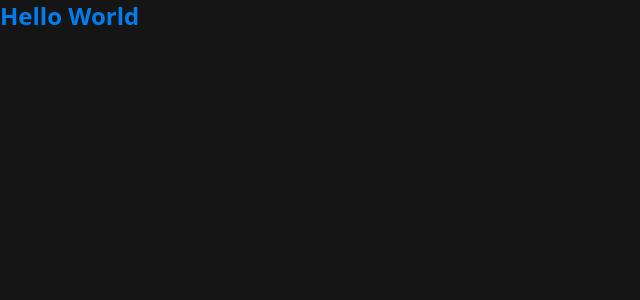
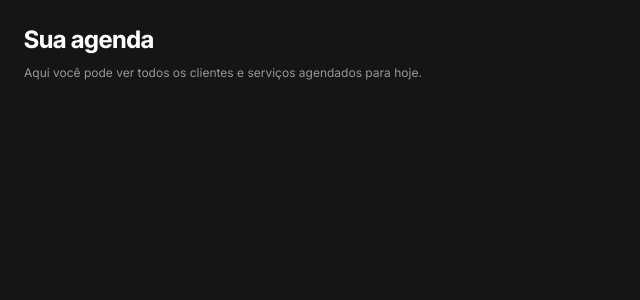
Before and after one commit to SergioMonteRi/next-pet-shop, a Next.js app: page / in a window 1280 px wide. Shown: the top 300 px of the page, without its empty margins (0-640 px from the left). Built offline with nearby package versions, Linux system fonts and the light colour scheme.

Commit message:
refactor: update layout and page content for Mundo Pet application

```diff
--- a/src/app/layout.tsx
+++ b/src/app/layout.tsx
@@ -1,21 +1,23 @@
 import '@/styles/globals.css'
 
 import type { Metadata } from 'next'
-import { Geist, Geist_Mono } from 'next/font/google'
+import { Inter, Inter_Tight } from 'next/font/google'
 
-const geistSans = Geist({
-  variable: '--font-geist-sans',
+const inter = Inter({
+  variable: '--font-inter',
   subsets: ['latin'],
+  weight: ['400', '500', '700'],
 })
 
-const geistMono = Geist_Mono({
-  variable: '--font-geist-mono',
+const interTight = Inter_Tight({
+  variable: '--font-inter-tight',
   subsets: ['latin'],
+  weight: ['700'],
 })
 
 export const metadata: Metadata = {
-  title: 'Create Next App',
-  description: 'Generated by create next app',
+  title: 'Mundo Pet',
+  description: 'Gerenciar agendamentos do seu pet nunca foi tão fácil',
 }
 
 export default function RootLayout({
@@ -24,10 +26,8 @@
   children: React.ReactNode
 }>) {
   return (
-    <html lang="en">
-      <body
-        className={`${geistSans.variable} ${geistMono.variable} antialiased`}
-      >
+    <html lang="pt-BR">
+      <body className={`${inter.variable} ${interTight.variable} antialiased`}>
         {children}
       </body>
     </html>
--- a/src/app/page.tsx
+++ b/src/app/page.tsx
@@ -1,7 +1,14 @@
 export default function Home() {
   return (
-    <div>
-      <h1 className="text-accent-blue">Hello World</h1>
+    <div className="bg-background-primary p-6">
+      <div className="flex items-center justify-between mb-8">
+        <div className="flex flex-col gap-2">
+          <h1 className="text-title-size text-content-primary">Sua agenda</h1>
+          <p className="text-paragraph-small-size text-content-secondary">
+            Aqui você pode ver todos os clientes e serviços agendados para hoje.
+          </p>
+        </div>
+      </div>
     </div>
   )
 }
```
Also changed, not shown: 1 other file (tests, documents, lock files or other folders).
